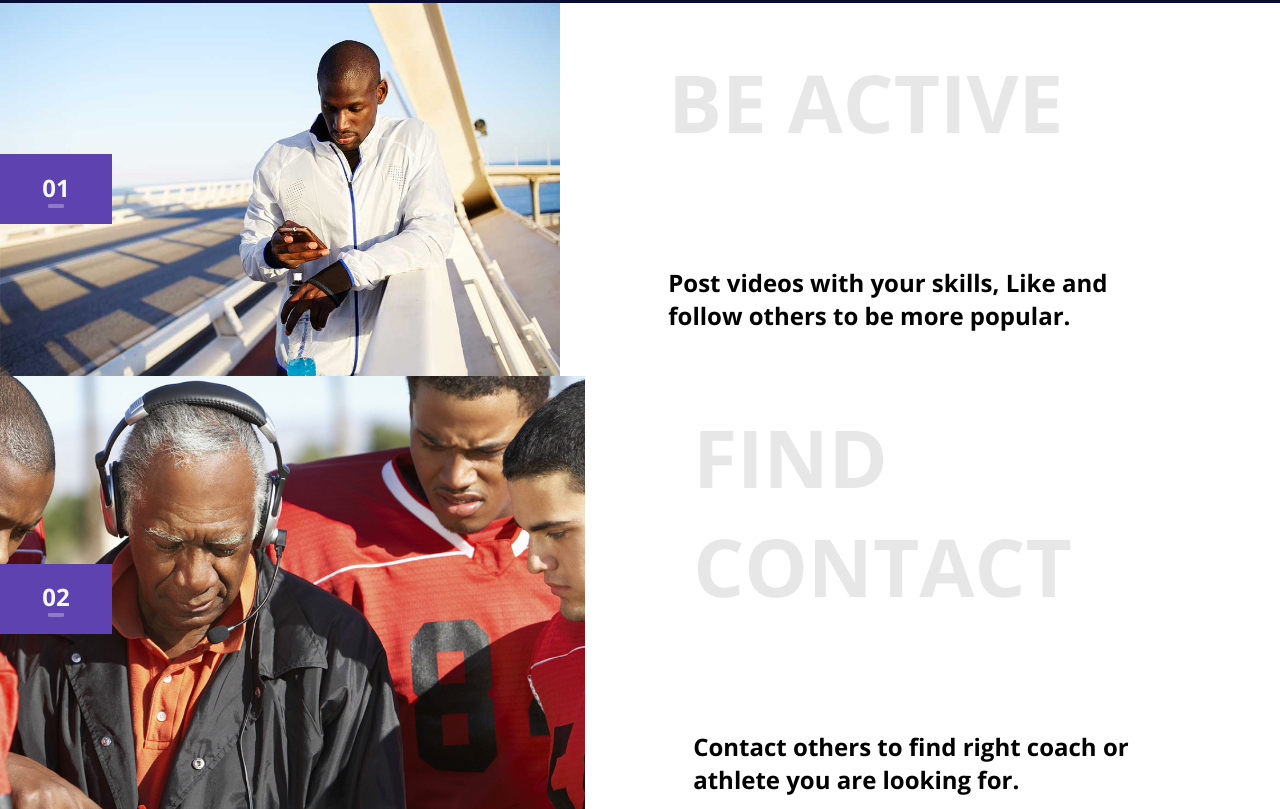
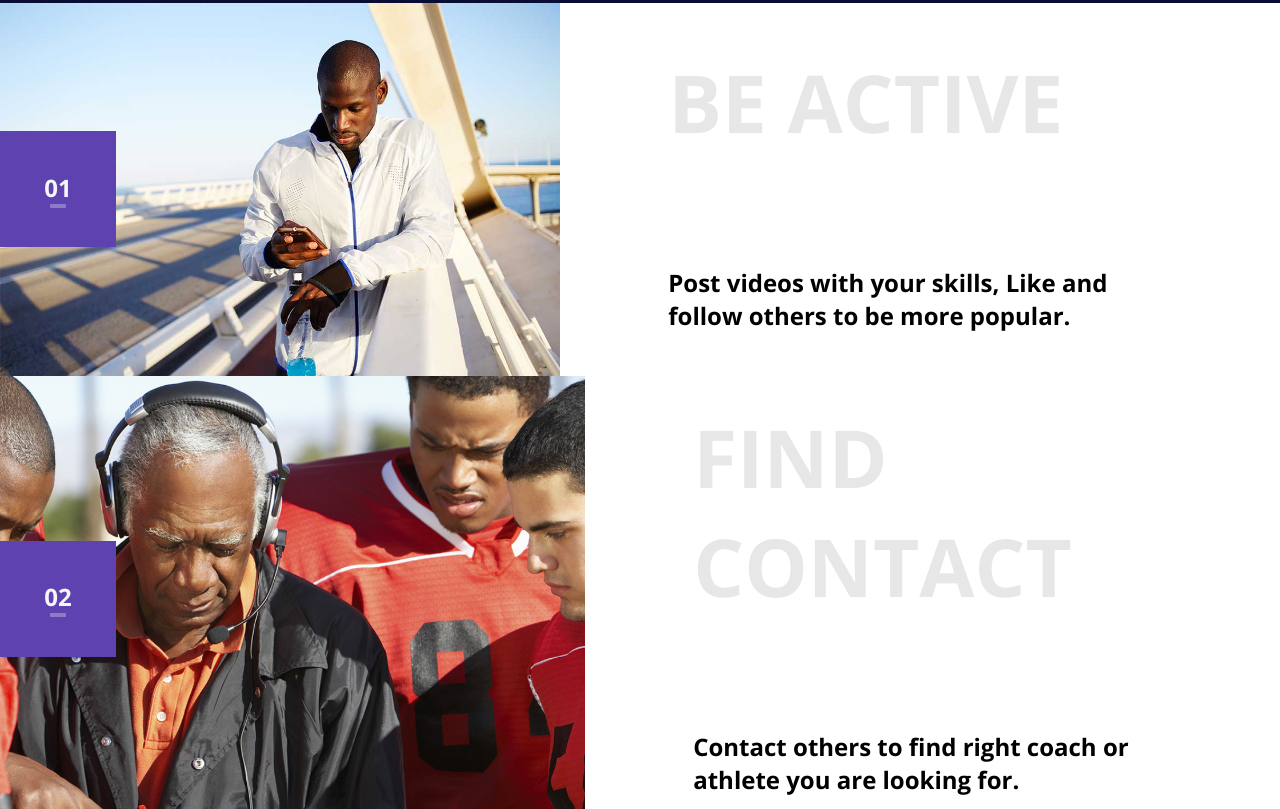
Before and after one commit to Ekaterina-Kolosova/mq-diplom, a plain HTML site: page index.html in a window 1280 px wide. Shown: the part 2671-3480 px from the top of the page. Drawn offline with Linux system fonts and the light colour scheme; files whose address does not match are found by name.

Commit message:
Update style.css

```diff
--- a/css/style.css
+++ b/css/style.css
@@ -511,8 +511,8 @@ margin: 0 20px;
 		font-size: 20px;
 	}
 	.action_number {
-		width: 8.75%;
-		height: 8.75%;
+		max-width: 168px;
+		max-height: 168px;
 		font-size: 24px;
 		margin: auto;
 		flex-shrink: 0;
```
